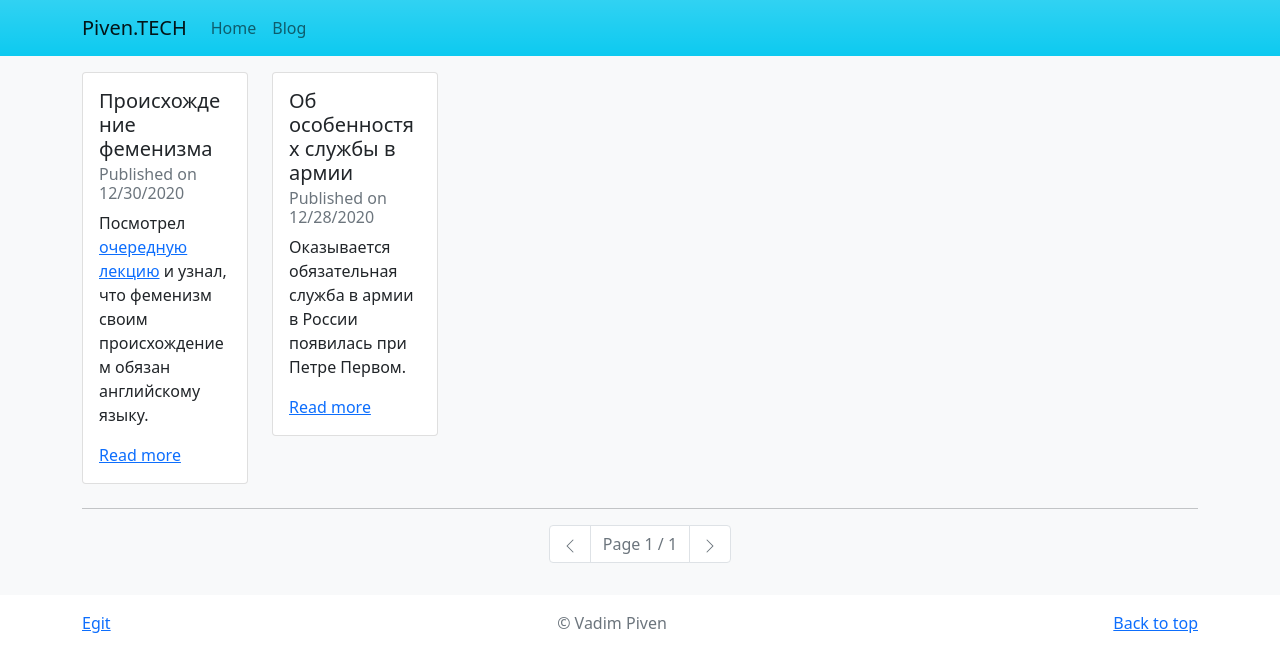
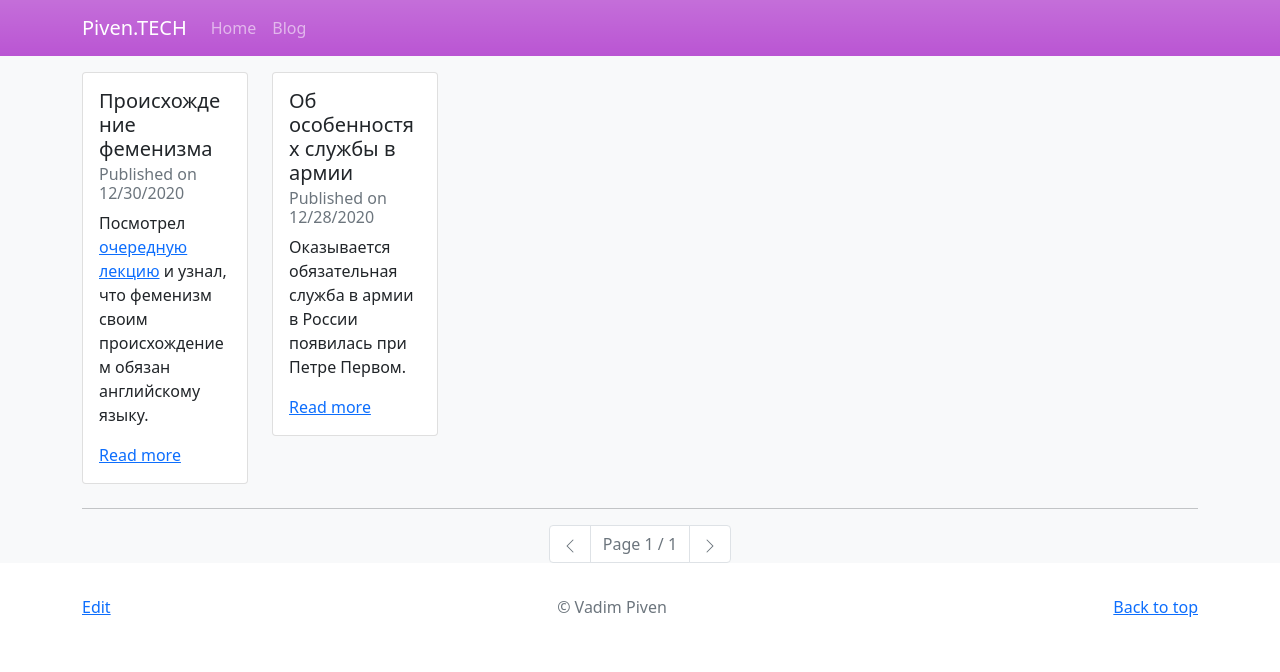
Before and after one commit to vadimpiven/vadimpiven, a Jekyll site: the page built from blog/index.html, in a window 1280 px wide. Shown: the top 672 px of the page. Built offline with Jekyll 4.4.1, drawn with Linux system fonts in a browser that asks for light colours; the list of posts is cut into pages by our own code.

Commit message:
Update default.html

```diff
--- a/_layouts/default.html
+++ b/_layouts/default.html
@@ -12,9 +12,9 @@
   </head>
 
   <body>
-    <div class="container-flex bg-info bg-gradient text-dark">
+    <header class="container-flex bg-gradient text-light" style="background-color: #ba55d3;">
       <div class="container">
-        <nav class="row navbar navbar-expand-sm navbar-light">
+        <nav class="row navbar navbar-expand-sm navbar-dark">
           <div class="container-fluid">
 
             <a class="navbar-brand" href="/">Piven.TECH</a>
@@ -37,16 +37,16 @@
           </div>
         </nav>
       </div>
-    </div>
+    </header>
 
-    <main class="bg-light py-3">
+    <main class="bg-light pt-3">
       <section class="container">{{ content }}</section>
     </main>
 
     <footer class="text-muted py-3">
       <div class="container">
         <p class="float-start mb-1">
-          <a href="https://github.com/vadimpiven/vadimpiven/tree/gh-pages">Egit</a>
+          <a href="https://github.com/vadimpiven/vadimpiven/tree/gh-pages">Edit</a>
         </p>
         <p class="float-end mb-1">
           <a href="#">Back to top</a>
```
